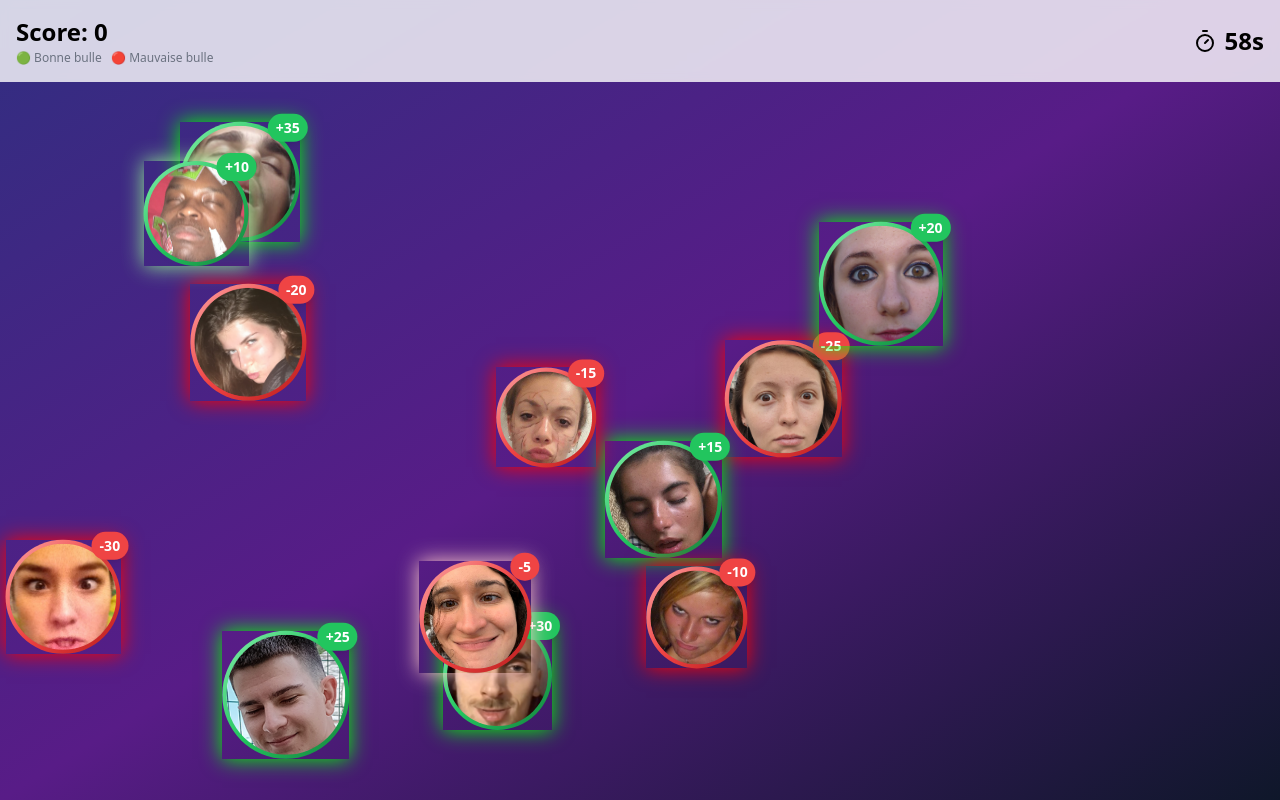
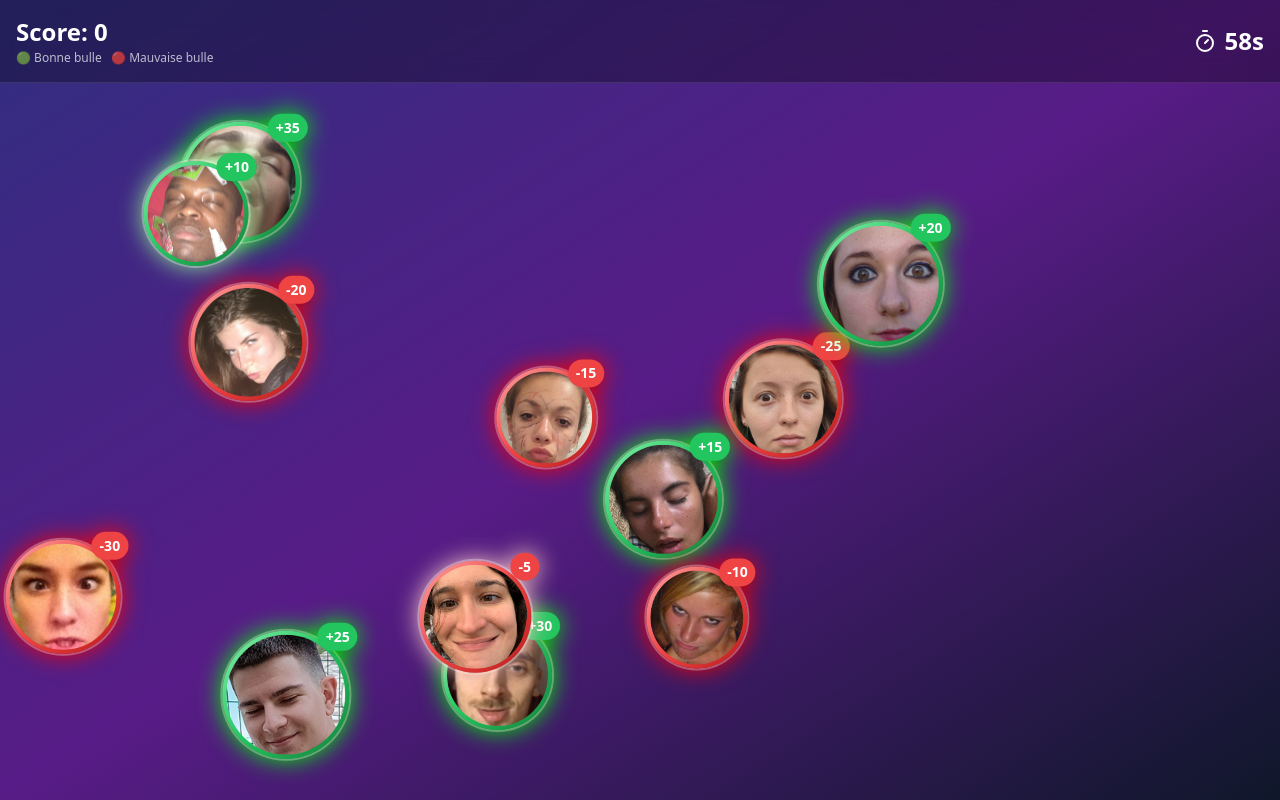
Before and after one commit to MickaWilk/WatthieuGame, a React (Vite) app: page / in a window 1280 px wide. Both pictures are taken after a click on the button "Commencer". Built offline with nearby package versions, Linux system fonts and the light colour scheme.

Commit message:
game: fix glow circulaire (filter vs boxShadow), GameUI dark theme, styles drop-shadow

```diff
--- a/src/components/Bubble.tsx
+++ b/src/components/Bubble.tsx
@@ -69,11 +69,11 @@ export const Bubble: React.FC<BubbleProps> = ({ friend, position, onPop }) => {
           animation: `${animationName} ${position.speed}s ease-in-out infinite`,
           animationDelay: `${position.delay}s`,
           transition: 'transform 0.3s ease-in-out',
-          boxShadow: glowEffect,
+          filter: glowEffect,
         }}
         onClick={handleClick}
       >
-        <div className={`w-full h-full rounded-full p-1 bg-gradient-to-br ${gradientColors}`}>
+        <div className={`w-full h-full rounded-full p-1 bg-gradient-to-br ${gradientColors} ring-2 ring-white/30`}>
           <div className={`absolute -top-2 -right-2 ${scoreClass} text-white rounded-full px-2 py-1 text-sm font-bold shadow-lg z-10`}>
             {friend.points > 0 ? `+${friend.points}` : friend.points}
           </div>
--- a/src/components/GameUI.tsx
+++ b/src/components/GameUI.tsx
@@ -7,13 +7,15 @@ interface GameUIProps {
 }
 
 export const GameUI: React.FC<GameUIProps> = ({ score, timeLeft }) => {
+  const isUrgent = timeLeft <= 10;
+
   return (
-    <div className="fixed top-0 left-0 right-0 p-4 bg-white/80 backdrop-blur-sm flex justify-between items-center">
+    <div className="fixed top-0 left-0 right-0 p-4 bg-black/30 backdrop-blur-md flex justify-between items-center border-b border-white/10">
       <div>
-        <div className="text-2xl font-bold">Score: {score}</div>
-        <div className="text-xs text-gray-500 mt-0.5">&#x1F7E2; Bonne bulle &nbsp; &#x1F534; Mauvaise bulle</div>
+        <div className="text-2xl font-bold text-white">Score: {score}</div>
+        <div className="text-xs text-white/70 mt-0.5">&#x1F7E2; Bonne bulle &nbsp; &#x1F534; Mauvaise bulle</div>
       </div>
-      <div className="flex items-center gap-2">
+      <div className={`flex items-center gap-2 ${isUrgent ? 'animate-pulse text-red-400' : 'text-white'}`}>
         <Timer className="w-6 h-6" />
         <span className="text-2xl font-bold">{timeLeft}s</span>
       </div>
--- a/src/utils/styles.ts
+++ b/src/utils/styles.ts
@@ -19,9 +19,9 @@ const getBorderColor = (points: number): string => {
 
 const getGlowEffect = (points: number): string => {
   if (points > 0) {
-    return `0 0 20px ${points > 10 ? '#00ff00' : '#90EE90'}`;
+    return `drop-shadow(0 0 12px ${points > 10 ? '#00ff00' : '#90EE90'})`;
   }
-  return `0 0 20px ${points > -10 ? '#ffcccb' : '#ff0000'}`;
+  return `drop-shadow(0 0 12px ${points > -10 ? '#ffcccb' : '#ff0000'})`;
 };
 
 const getScoreClass = (points: number): string => {
```
